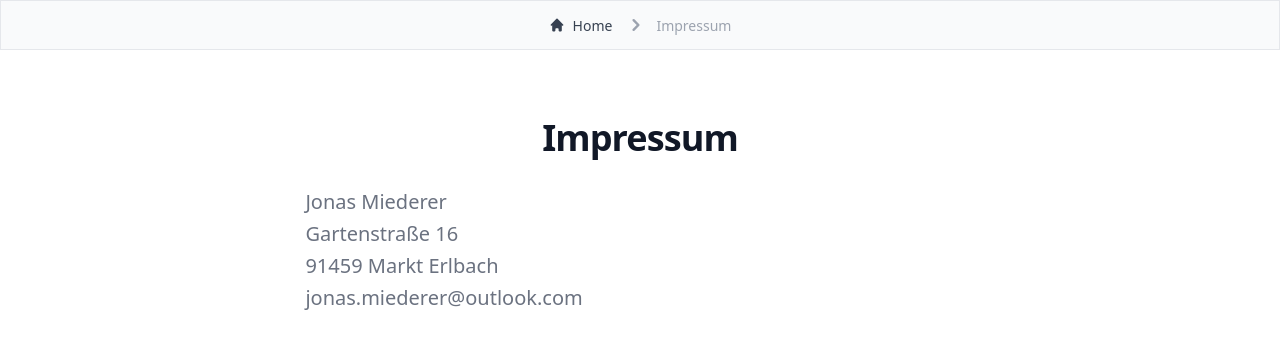
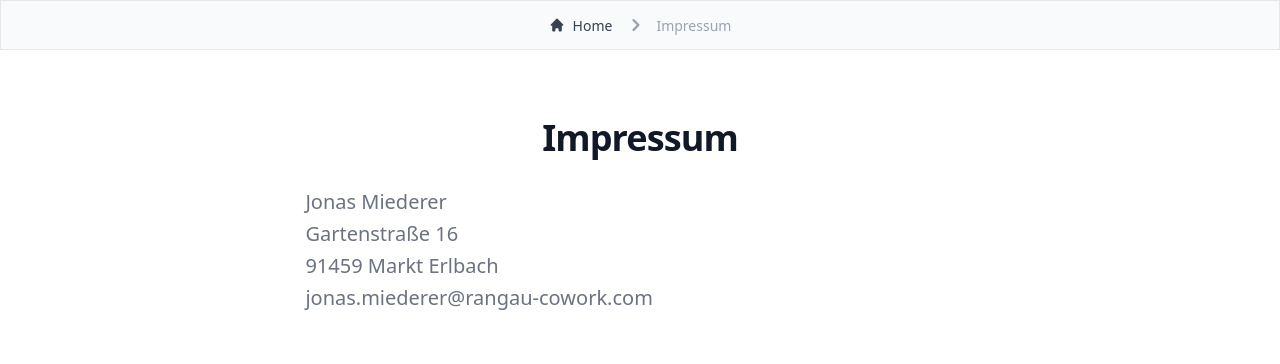
Before and after one commit to Lars147/rangau-cowork-webpage, a Next.js app: page /impressum in a window 1280 px wide. Shown: the top 364 px of the page. Built offline with nearby package versions, Linux system fonts and the light colour scheme.

Commit message:
change mail in imprint

```diff
--- a/src/pages/impressum.tsx
+++ b/src/pages/impressum.tsx
@@ -26,7 +26,7 @@ const Imprint = () => {
               <br />
               91459 Markt Erlbach
               <br />
-              jonas.miederer@outlook.com
+              jonas.miederer@rangau-cowork.com
             </p>
             <div className="mt-6 prose prose-indigo prose-lg text-gray-500 mx-auto">
               <div className="pt-10 pb-3">
```
